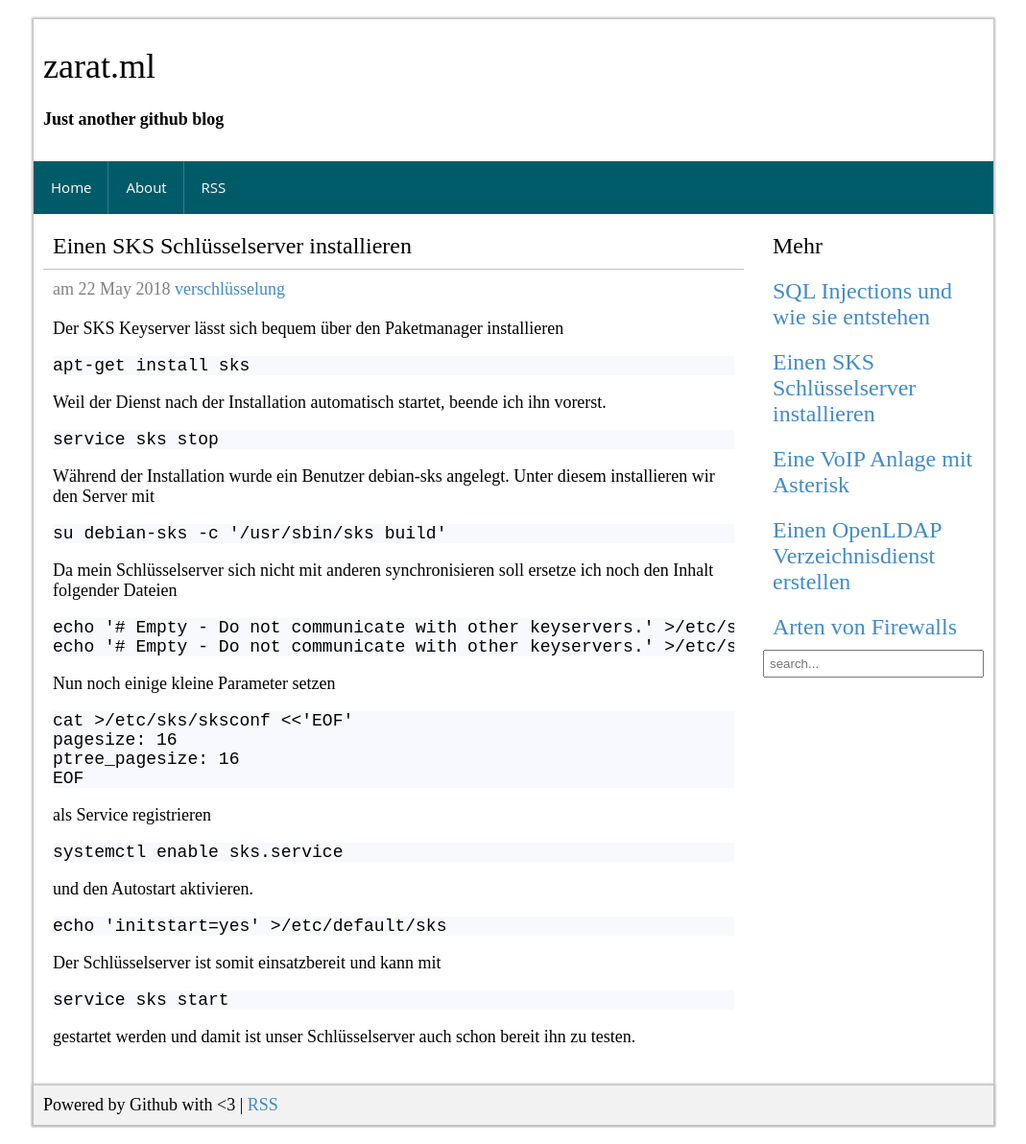
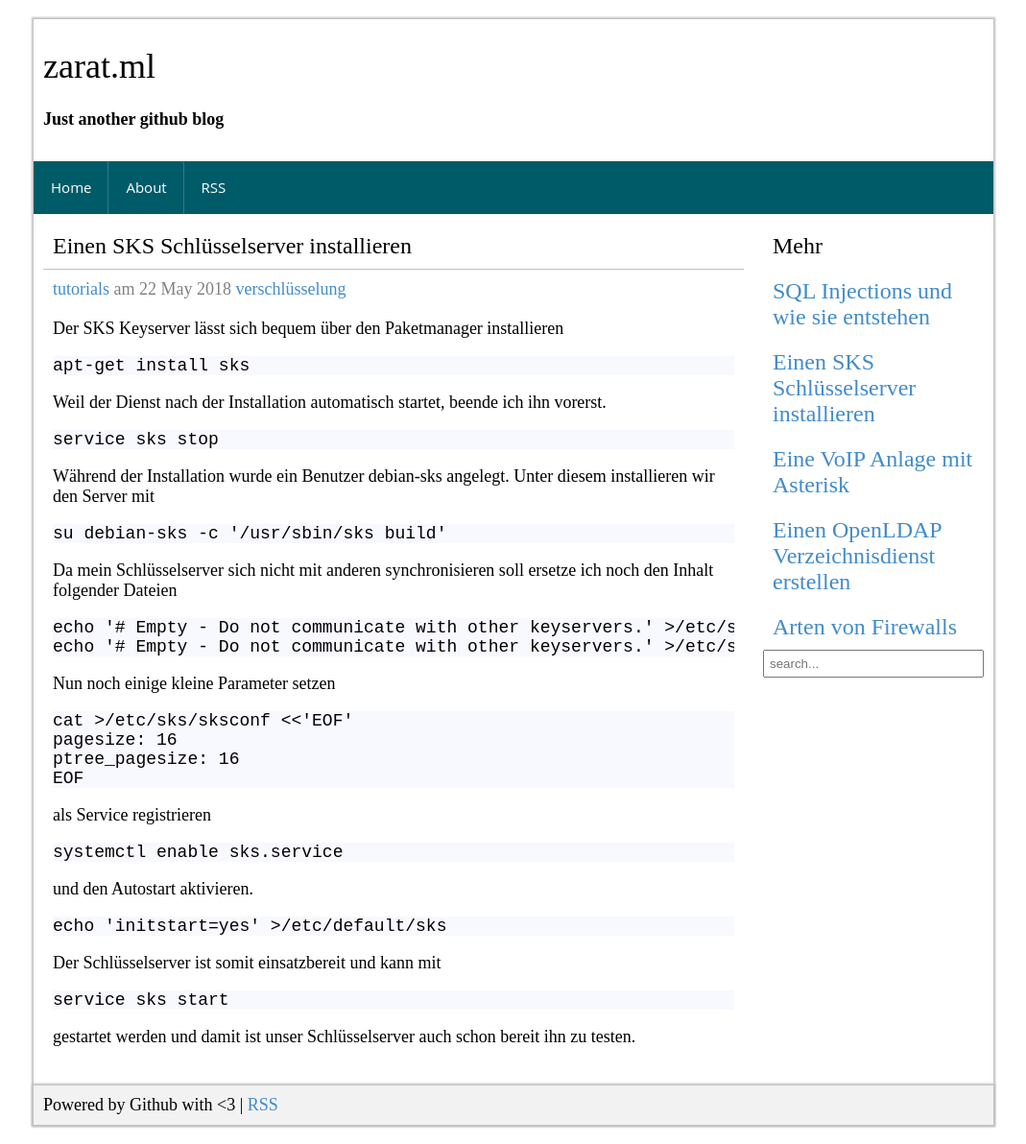
Before and after one commit to zarat/zarat.github.io, a Jekyll site: the page built from _posts/2018-05-22-sks.markdown, in a window 1280 px wide. Shown: the whole page at 96% size, without its empty margins (105-1174 px from the left). Built offline with Jekyll 4.4.1, drawn with Linux system fonts in a browser that asks for light colours; comment, search, counter and statistics services are not loaded.

Commit message:
Update post.html

```diff
--- a/_layouts/post.html
+++ b/_layouts/post.html
@@ -8,7 +8,7 @@ layout: default
 
     <div class="sp-content-item-head-secondary">
       {% for category in page.categories %}
-      {% capture category_name %}{{ tag }}{% endcapture %}
+      {% capture category_name %}{{ category }}{% endcapture %}
       <a href="../category/{{ category_name }}">{{ category_name }}</a>
       {% endfor %}
 
```
